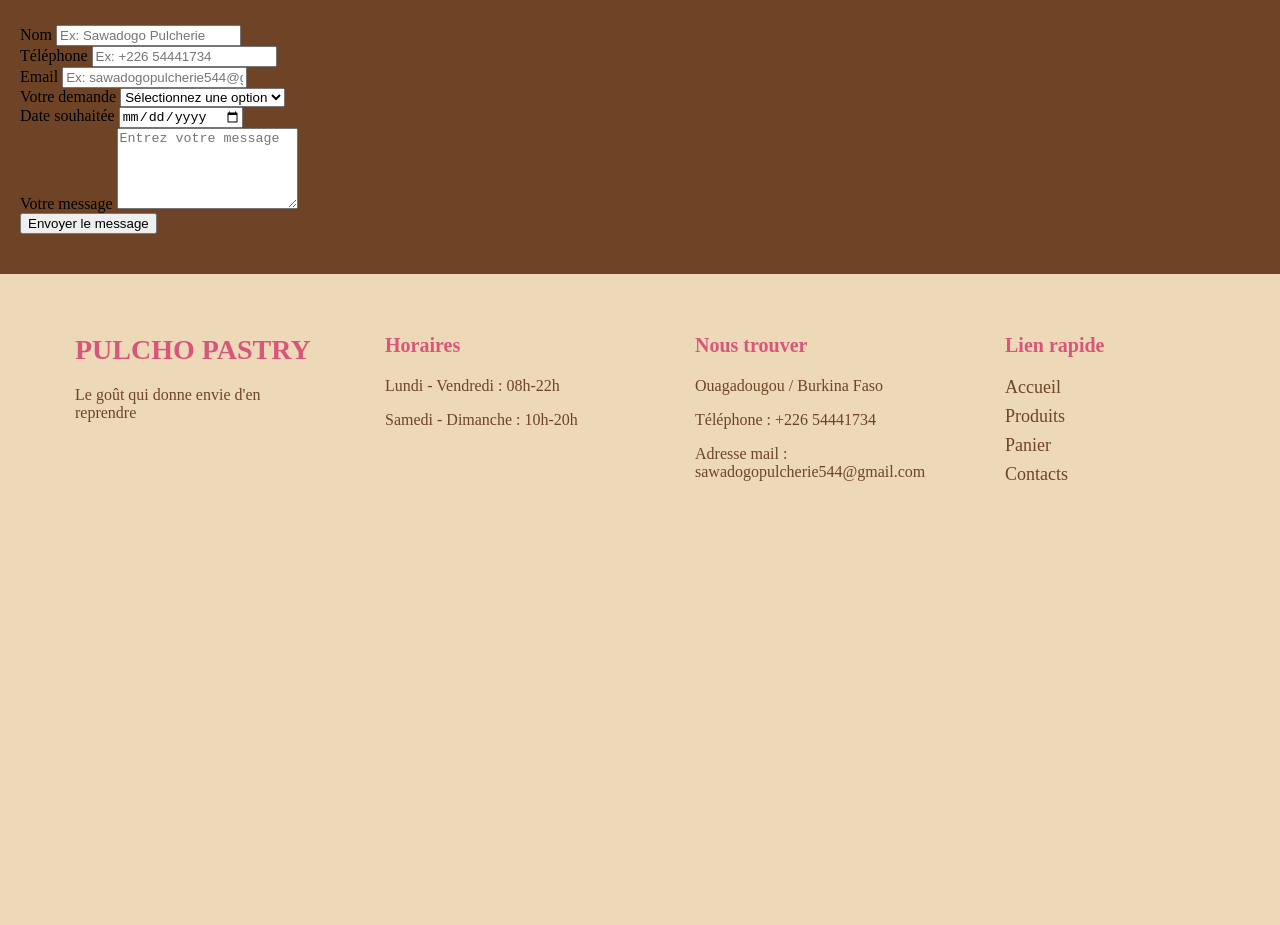
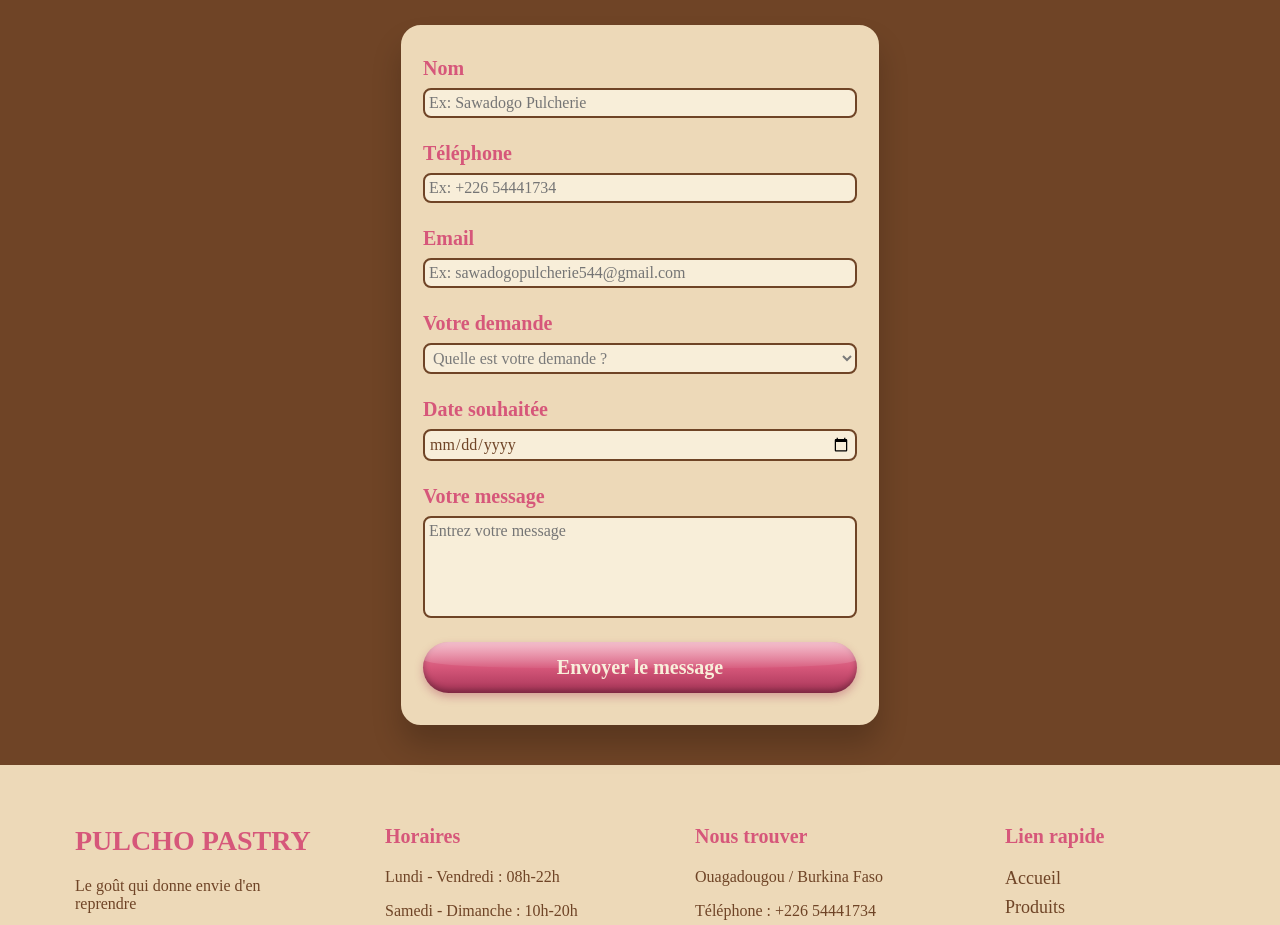
Before and after one commit to sawadogopulcherie544-art/Boutique, a plain HTML site: page contact.html in a window 1280 px wide. Shown: the part 574-1499 px from the top of the page. Before the commit the page ends 1111 px from the top, so only its background shows below. Drawn offline with Linux system fonts and the light colour scheme.

Commit message:
Contact css file updating

```diff
--- a/contact.html
+++ b/contact.html
@@ -27,7 +27,7 @@
       </section>
 
       <section class="contact-form">
-        <h2>Votre message</h2>
+        <h2>Ecrivez-nous</h2>
 
           <form action="#" method="post" class="form-container">
 
@@ -49,11 +49,13 @@
             <div class="form-group">
               <label for="demande">Votre demande</label>
               <select id="demande" name="demande" required>
-                <option value="">Sélectionnez une option</option>
-                <option value="question">Question</option>
-                <option value="commande">Commande</option>
-                <option value="autre">Autre</option>
-            </select>
+                <option value="" disabled selected>Quelle est votre demande ?</option>
+                <option>Commander une douceur</option>
+                <option>Gâteau personnalisé (anniversaire, mariage…)</option>
+                <option>Organiser un événement</option>
+                <option>Poser une question</option>
+                <option>Autre demande</option>
+              </select>
             </div>
 
             <div class="form-group">
--- a/css/style.css
+++ b/css/style.css
@@ -471,13 +471,42 @@ footer div{
     gap: 20px;
     flex-wrap: wrap;
 }
-.recapitulatif-container button{
-    background-color: #D6577A;
-    font-size: 24px;
-    border: 2px dashed #E5C48D;
-    border-radius: 20px;
-    color: #E5C48D;
-    padding: 12px;
+.recapitulatif-container button {
+  position: relative;          /* nécessaire pour placer le reflet */
+  overflow: hidden;            /* garde le reflet dans le bouton */
+  padding: 14px 32px;
+  font-size: 18px;
+  font-weight: bold;
+  font-family: inherit;
+  color: #f8eed9;
+  border: none;
+  outline: none;
+  border-radius: 30px;
+  cursor: pointer;
+  background: linear-gradient(to bottom, #EC8AA3, #D6577A 50%, #A63457);
+  box-shadow:
+    inset 0 -3px 6px rgba(0,0,0,.3),    /* ombre intérieure */
+    0 4px 8px rgba(166,52,87,.35);      /* ombre portée */
+  transition: transform .2s, filter .2s;
+}
+
+/* le reflet blanc en haut */
+.recapitulatif-container button::before {
+  content: "";
+  position: absolute;
+  top: 0;
+  left: 0;
+  width: 100%;
+  height: 50%;
+  border-radius: 30px 30px 50% 50% / 30px 30px 15px 15px;
+  background: linear-gradient(to bottom, rgba(255,255,255,.45), rgba(255,255,255,.05));
+  pointer-events: none;        /* le clic passe à travers le reflet */
+}
+
+/* quand on passe la souris */
+.recapitulatif-container button:hover {
+  filter: brightness(1.12);
+  transform: translateY(-2px);
 }
 .Remerciements{
     background-color: #6F4426;
@@ -494,6 +523,9 @@ footer div{
     color: #E5C48D;
     padding : 40px;
 }
+
+/*Contact.html*/
+
 .contact{
     padding: 40px 20px;
     text-align: center;
@@ -518,3 +550,76 @@ footer div{
     margin-bottom: 40px;
     text-align: center;
 }
+.contact-form form{
+    background-color: #EDD9B8;
+    padding: 30px 20px;
+    gap: 24px;
+    width: 35%;
+    margin: 0 auto;
+    display: flex;
+    flex-direction: column;
+    border-radius: 20px;
+    border: 2px solid #EDD9B8;
+    box-shadow: 0 20px 30px rgba(0, 0, 0, 0.2);
+}
+.form-group{
+    display: flex;
+    flex-direction: column;
+    gap: 8px;
+}
+.form-group label{
+    font-size: 20px;
+    color: #D6577A;
+    font-weight: bold;
+}
+.form-group input, .form-group textarea, .form-group select{
+    padding: 4px;
+    font-size: 16px;
+    border: 2px solid #6F4426;
+    border-radius: 8px;
+    background-color: #f8eed9;
+    color: #6F4426;
+    font-family: inherit;
+}
+.form-group textarea{
+    resize: none;
+}
+.form-group select:invalid {
+  color: #7a7a7a;;
+}
+.form-group select option {
+  color: #6F4426;
+}
+.form-container button {
+  position: relative;
+  overflow: hidden;
+  padding: 14px;
+  font-size: 20px;
+  font-weight: bold;
+  font-family: inherit;
+  color: #f8eed9;
+  border: none;
+  outline: none;
+  border-radius: 30px;
+  cursor: pointer;
+  background: linear-gradient(to bottom, #EC8AA3, #D6577A 50%, #A63457);
+  box-shadow:
+    inset 0 -3px 6px rgba(0,0,0,.3),
+    0 4px 8px rgba(166,52,87,.35);
+  transition: transform .2s, filter .2s;
+}
+.form-container button::before {
+  content: "";
+  position: absolute;
+  top: 0;
+  left: 0;
+  width: 100%;
+  height: 50%;
+  border-radius: 30px 30px 50% 50% / 30px 30px 15px 15px;
+  background: linear-gradient(to bottom, rgba(255,255,255,.45), rgba(255,255,255,.05));
+  pointer-events: none;
+}
+.form-container button:hover {
+  filter: brightness(1.12);
+  transform: translateY(-2px);
+}
```
